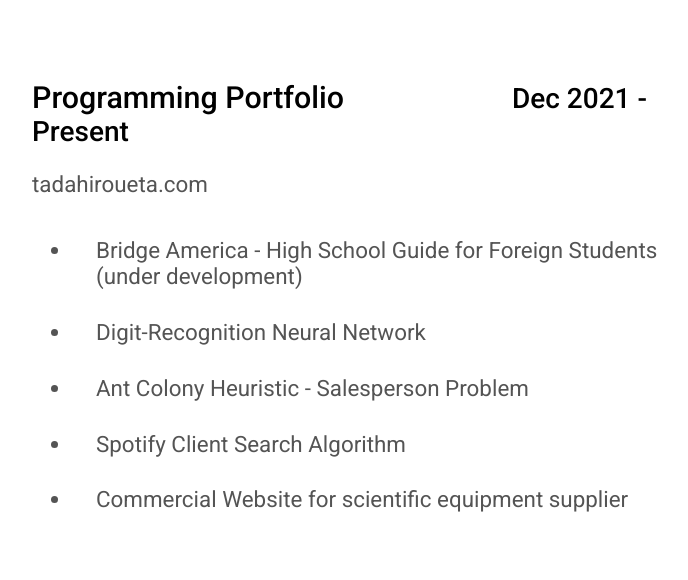
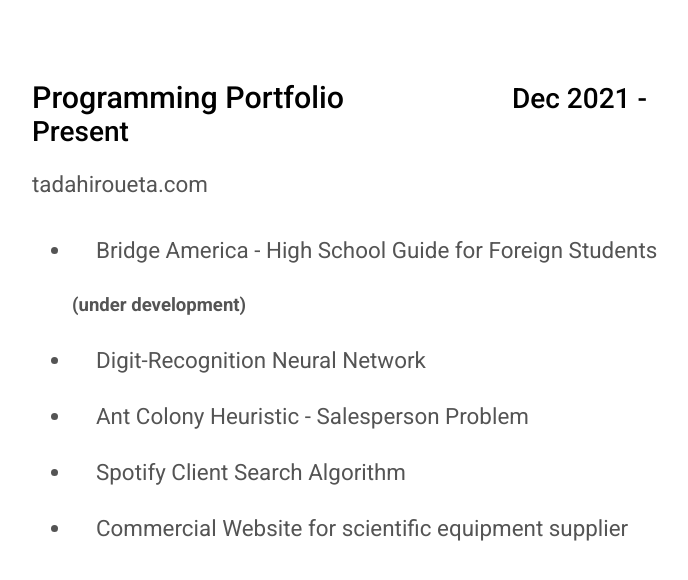
Before and after one commit to tadahiroueta/landing-page, a JavaScript app: page / in a window 1280 px wide. Shown: the top 580 px of the page, without its empty margins (292-980 px from the left). Built offline with nearby package versions, Linux system fonts and the light colour scheme; the HTML template or start-up script is replaced by a standard one.

Commit message:
adjusted text positioning

```diff
--- a/src/App.js
+++ b/src/App.js
@@ -10,7 +10,8 @@ export default function App() {
       <ul>
         <li>
           <a href='https://bridgeamerica.org'>
-            <h4>Bridge America - High School Guide for Foreign Students (under development)</h4>
+            <h4>Bridge America - High School Guide for Foreign Students</h4>
+            <h5>(under development)</h5>
           </a>
         </li>
         <li>
```
